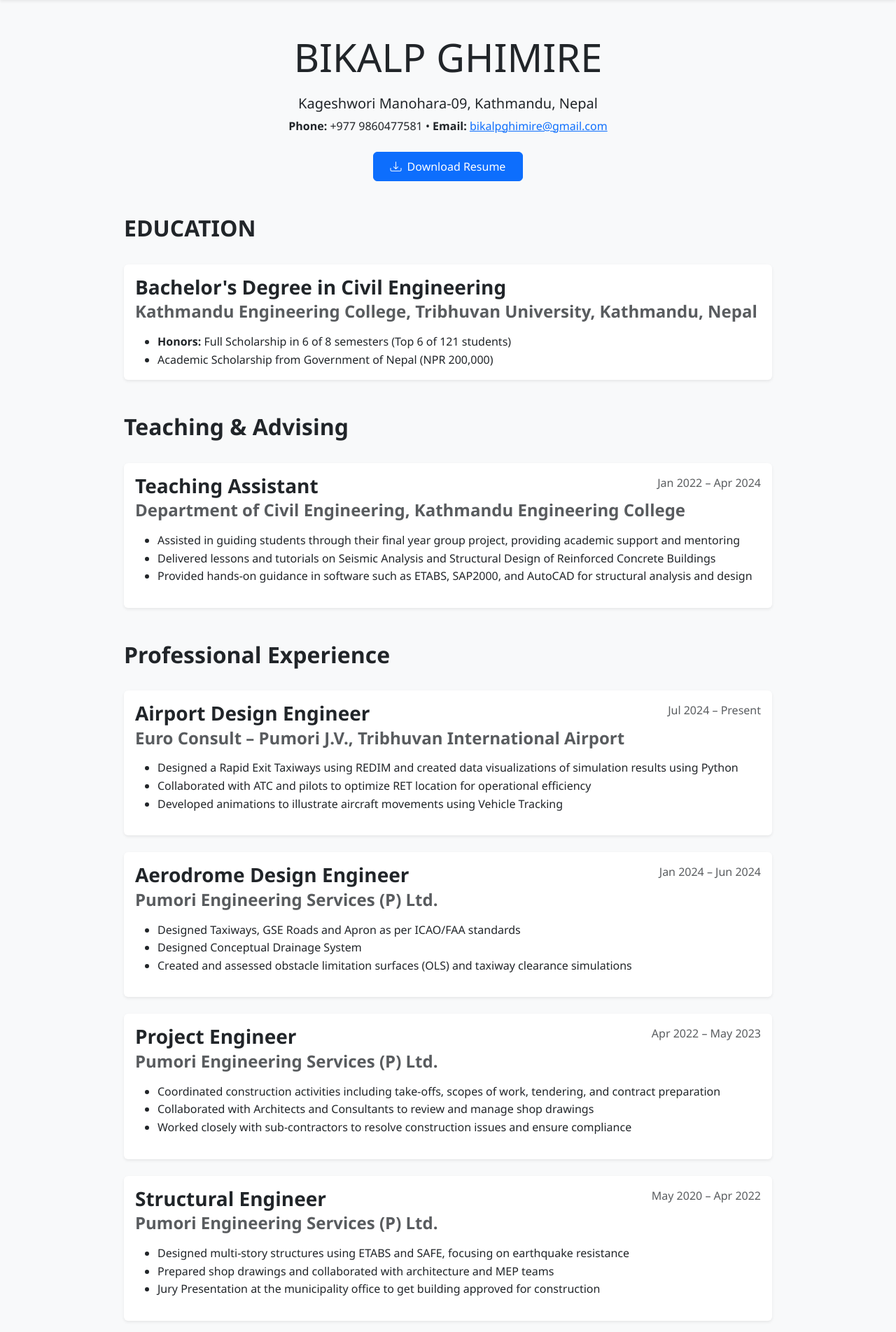
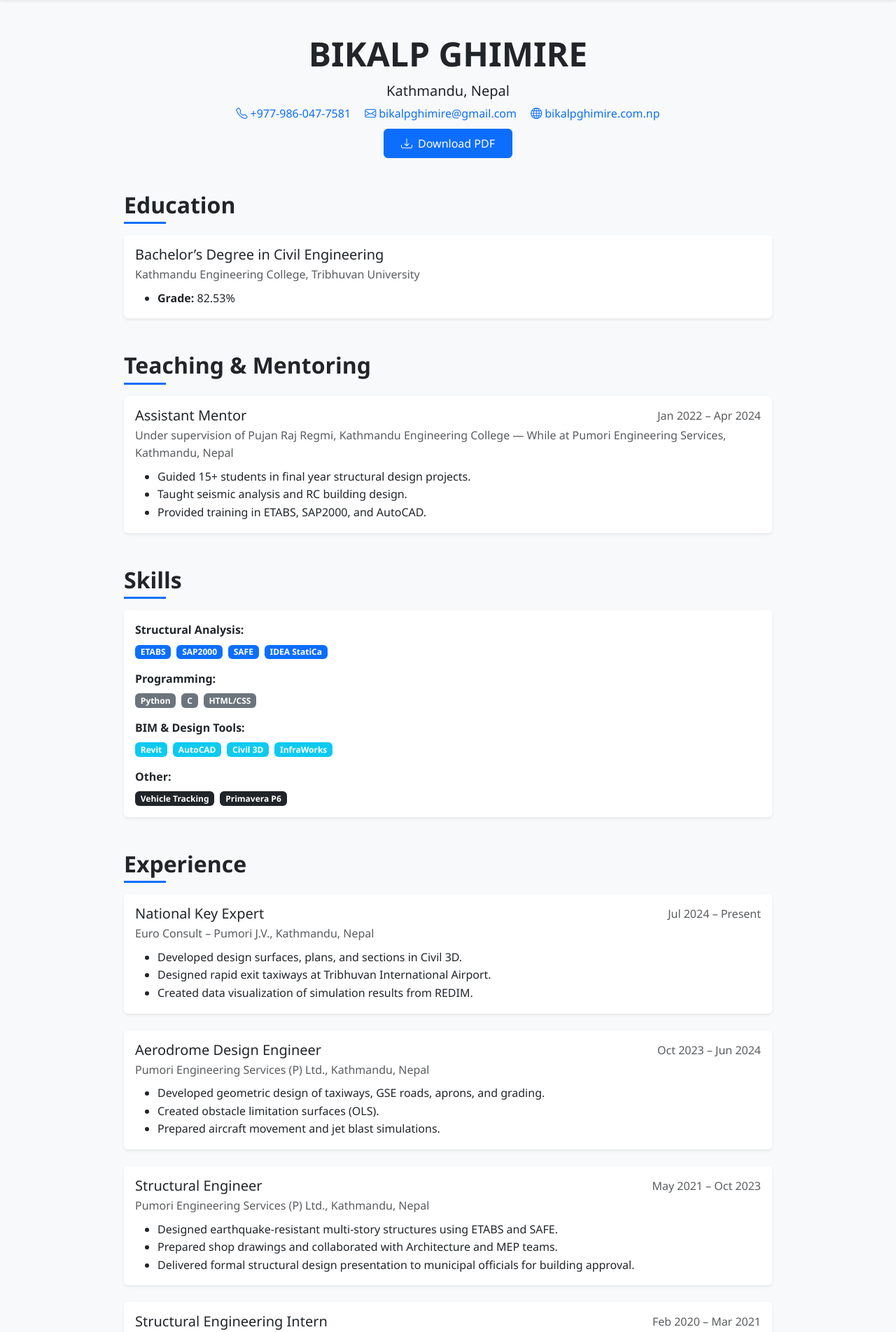
Before and after one commit to bikalpghimire/My-Website, a Flask app: page /resume in a window 1280 px wide. Shown: the part 80-1984 px from the top of the page at 70% size. Run offline with Flask 3, Linux system fonts and the light colour scheme; some libraries are stand-ins or nearby versions.

Commit message:
Changed resume; added new project page for each

```diff
--- a/app.py
+++ b/app.py
@@ -36,6 +36,47 @@ def home():
 @app.route('/projects')
 def projects():
     return render_template('projects.html')
+
+
+@app.route('/projects/rapid-exit-taxiway')
+def project_rapid_exit_taxiway():
+    return render_template('rapid-exit-taxiway.html')
+
+@app.route('/projects/remote-apron-iapp')
+def project_remote_apron_iapp():
+    return render_template('remote-apron-iapp.html')
+
+@app.route('/projects/international-terminal-roof')
+def project_international_terminal_roof():
+    return render_template('international-terminal-roof.html')
+
+@app.route('/projects/shree-airlines-hangar')
+def project_shree_airlines_hangar():
+    return render_template('shree-airlines-hangar.html')
+
+@app.route('/projects/medi-pride-hospital')
+def project_medi_pride_hospital():
+    return render_template('medi-pride-hospital.html')
+
+@app.route('/projects/kushma-resort')
+def project_kushma_resort():
+    return render_template('kushma-resort.html')
+
+@app.route('/projects/little-angels-school')
+def project_little_angels_school():
+    return render_template('little-angels-school.html')
+
+@app.route('/projects/blitz-tower')
+def project_blitz_tower():
+    return render_template('blitz-tower.html')
+
+@app.route('/projects/ksns-headquarters')
+def project_ksns_headquarters():
+    return render_template('ksns-headquarters.html')
+
+@app.route('/projects/animal-sheds-design')
+def project_animal_sheds_design():
+    return render_template('animal-sheds-design.html')
 
 
 @app.route('/resume')
@@ -83,7 +124,7 @@ def contact():
             body=f"""
             Hi {form.name.data},
 
-            Thank you for reaching out to us. We have received your message and will get back to you as soon as possible.
+            Thank you for reaching out to me. I have received your message and will get back to you as soon as possible.
 
             Here's a summary of your message:
             Subject: {form.subject.data}
@@ -119,6 +160,5 @@ def contact():
     return render_template("contact.html", form=form)
 
 
-
 if __name__ == '__main__':
     app.run()
--- a/templates/index.html
+++ b/templates/index.html
@@ -13,7 +13,7 @@
           <h1 class="display-4 fw-bold mb-3">Bikalp Ghimire</h1>
           <h2 class="mb-4" id="introduction"></h2>
         </div>
-        <p class="lead mb-4">Expert in Airport Planning, Structural Design, and Computer Programming</p>
+        <p class="lead mb-4">Expert in Structural Design, Airport Planning, and Computer Programming</p>
         <div class="d-flex gap-3">
           <a href="/projects" class="btn btn-primary btn-lg px-4">View Projects</a>
           <a href="/contact" class="btn btn-outline-primary btn-lg px-4">Contact Me</a>
--- a/templates/resume.html
+++ b/templates/resume.html
@@ -4,209 +4,223 @@
 
 {% block content %}
 <div class="container py-5">
+  <!-- Header -->
   <div class="text-center mb-5">
-    <h1 class="display-4 mb-3">BIKALP GHIMIRE</h1>
-    <div class="contact-info mb-4">
-      <p class="lead mb-1">Kageshwori Manohara-09, Kathmandu, Nepal</p>
-      <p class="mb-1">
-        <strong>Phone:</strong> +977 9860477581 •
-        <strong>Email:</strong> <a href="mailto:bikalpghimire@gmail.com">bikalpghimire@gmail.com</a>
-      </p>
-    </div>
-    <a href="/static/assets/BIKALP_GHIMIRE_CV.pdf" class="btn btn-primary" download>
-      <i class="bi bi-download me-2"></i>Download Resume
+    <h1 class="display-5 fw-bold mb-2">BIKALP GHIMIRE</h1>
+    <p class="lead mb-1">Kathmandu, Nepal</p>
+    <p class="mb-2">
+      <a href="tel:+9779860477581" class="text-decoration-none me-3"><i class="bi bi-telephone me-1"></i>+977-986-047-7581</a>
+      <a href="mailto:bikalpghimire@gmail.com" class="text-decoration-none me-3"><i class="bi bi-envelope me-1"></i>bikalpghimire@gmail.com</a>
+      <a href="https://bikalpghimire.com.np" target="_blank" class="text-decoration-none"><i class="bi bi-globe me-1"></i>bikalpghimire.com.np</a>
+    </p>
+    <a href="/static/assets/Bikalp_Ghimire-CV.pdf" class="btn btn-primary" download>
+      <i class="bi bi-download me-2"></i>Download PDF
     </a>
   </div>
 
   <div class="row">
     <div class="col-lg-10 mx-auto">
-      <!-- Education Section -->
+
+      <!-- Education -->
       <section class="mb-5">
-        <h2 class="section-title mb-4">EDUCATION</h2>
-        <div class="card border-0 shadow-sm mb-4">
+        <h2 class="section-title">Education</h2>
+        <div class="card border-0 shadow-sm">
           <div class="card-body">
-            <h3 class="card-title">Bachelor's Degree in Civil Engineering</h3>
-            <h4 class="card-subtitle mb-3 text-muted">Kathmandu Engineering College, Tribhuvan University, Kathmandu, Nepal</h4>
+            <h3 class="h5 mb-1">Bachelor’s Degree in Civil Engineering</h3>
+            <p class="text-muted mb-2">Kathmandu Engineering College, Tribhuvan University</p>
             <ul class="mb-0">
-              <li><strong>Honors:</strong> Full Scholarship in 6 of 8 semesters (Top 6 of 121 students)</li>
-              <li>Academic Scholarship from Government of Nepal (NPR 200,000)</li>
+              <li><strong>Grade:</strong> 82.53%</li>
             </ul>
           </div>
         </div>
       </section>
 
-      <!-- Teaching Experience -->
+      <!-- Teaching & Mentoring -->
       <section class="mb-5">
-        <h2 class="section-title mb-4">Teaching & Advising</h2>
-        <div class="card border-0 shadow-sm mb-4">
+        <h2 class="section-title">Teaching & Mentoring</h2>
+        <div class="card border-0 shadow-sm">
           <div class="card-body">
-            <div class="d-flex justify-content-between">
-              <h3 class="card-title">Teaching Assistant</h3>
+            <div class="d-flex justify-content-between align-items-start flex-wrap">
+              <h3 class="h5 mb-1">Assistant Mentor</h3>
               <span class="text-muted">Jan 2022 – Apr 2024</span>
             </div>
-            <h4 class="card-subtitle mb-3 text-muted">Department of Civil Engineering, Kathmandu Engineering College</h4>
-            <ul>
-              <li>Assisted in guiding students through their final year group project, providing academic support and mentoring</li>
-              <li>Delivered lessons and tutorials on Seismic Analysis and Structural Design of Reinforced Concrete Buildings</li>
-              <li>Provided hands-on guidance in software such as ETABS, SAP2000, and AutoCAD for structural analysis and design</li>
+            <p class="text-muted mb-2">Under supervision of Pujan Raj Regmi, Kathmandu Engineering College — While at Pumori Engineering Services, Kathmandu, Nepal</p>
+            <ul class="mb-0">
+              <li>Guided 15+ students in final year structural design projects.</li>
+              <li>Taught seismic analysis and RC building design.</li>
+              <li>Provided training in ETABS, SAP2000, and AutoCAD.</li>
             </ul>
           </div>
         </div>
       </section>
 
-      <!-- Professional Experience -->
+      <!-- Skills -->
       <section class="mb-5">
-        <h2 class="section-title mb-4">Professional Experience</h2>
+        <h2 class="section-title">Skills</h2>
+        <div class="card border-0 shadow-sm">
+          <div class="card-body">
+            <div class="mb-2"><strong>Structural Analysis:</strong></div>
+            <div class="d-flex flex-wrap gap-2 mb-3">
+              <span class="badge bg-primary">ETABS</span>
+              <span class="badge bg-primary">SAP2000</span>
+              <span class="badge bg-primary">SAFE</span>
+              <span class="badge bg-primary">IDEA StatiCa</span>
+            </div>
+            <div class="mb-2"><strong>Programming:</strong></div>
+            <div class="d-flex flex-wrap gap-2 mb-3">
+              <span class="badge bg-secondary">Python</span>
+              <span class="badge bg-secondary">C</span>
+              <span class="badge bg-secondary">HTML/CSS</span>
+            </div>
+            <div class="mb-2"><strong>BIM & Design Tools:</strong></div>
+            <div class="d-flex flex-wrap gap-2 mb-3">
+              <span class="badge bg-info">Revit</span>
+              <span class="badge bg-info">AutoCAD</span>
+              <span class="badge bg-info">Civil 3D</span>
+              <span class="badge bg-info">InfraWorks</span>
+            </div>
+            <div class="mb-2"><strong>Other:</strong></div>
+            <div class="d-flex flex-wrap gap-2">
+              <span class="badge bg-dark">Vehicle Tracking</span>
+              <span class="badge bg-dark">Primavera P6</span>
+            </div>
+          </div>
+        </div>
+      </section>
+
+      <!-- Experience -->
+      <section class="mb-5">
+        <h2 class="section-title">Experience</h2>
 
         <div class="card border-0 shadow-sm mb-4">
           <div class="card-body">
-            <div class="d-flex justify-content-between">
-              <h3 class="card-title">Airport Design Engineer</h3>
+            <div class="d-flex justify-content-between align-items-start flex-wrap">
+              <h3 class="h5 mb-1">National Key Expert</h3>
               <span class="text-muted">Jul 2024 – Present</span>
             </div>
-            <h4 class="card-subtitle mb-3 text-muted">Euro Consult – Pumori J.V., Tribhuvan International Airport</h4>
-            <ul>
-              <li>Designed a Rapid Exit Taxiways using REDIM and created data visualizations of simulation results using Python</li>
-              <li>Collaborated with ATC and pilots to optimize RET location for operational efficiency</li>
-              <li>Developed animations to illustrate aircraft movements using Vehicle Tracking</li>
+            <p class="text-muted mb-2">Euro Consult – Pumori J.V., Kathmandu, Nepal</p>
+            <ul class="mb-0">
+              <li>Developed design surfaces, plans, and sections in Civil 3D.</li>
+              <li>Designed rapid exit taxiways at Tribhuvan International Airport.</li>
+              <li>Created data visualization of simulation results from REDIM.</li>
             </ul>
           </div>
         </div>
 
         <div class="card border-0 shadow-sm mb-4">
           <div class="card-body">
-            <div class="d-flex justify-content-between">
-              <h3 class="card-title">Aerodrome Design Engineer</h3>
-              <span class="text-muted">Jan 2024 – Jun 2024</span>
+            <div class="d-flex justify-content-between align-items-start flex-wrap">
+              <h3 class="h5 mb-1">Aerodrome Design Engineer</h3>
+              <span class="text-muted">Oct 2023 – Jun 2024</span>
             </div>
-            <h4 class="card-subtitle mb-3 text-muted">Pumori Engineering Services (P) Ltd.</h4>
-            <ul>
-              <li>Designed Taxiways, GSE Roads and Apron as per ICAO/FAA standards</li>
-              <li>Designed Conceptual Drainage System</li>
-              <li>Created and assessed obstacle limitation surfaces (OLS) and taxiway clearance simulations</li>
+            <p class="text-muted mb-2">Pumori Engineering Services (P) Ltd., Kathmandu, Nepal</p>
+            <ul class="mb-0">
+              <li>Developed geometric design of taxiways, GSE roads, aprons, and grading.</li>
+              <li>Created obstacle limitation surfaces (OLS).</li>
+              <li>Prepared aircraft movement and jet blast simulations.</li>
             </ul>
           </div>
         </div>
 
         <div class="card border-0 shadow-sm mb-4">
           <div class="card-body">
-            <div class="d-flex justify-content-between">
-              <h3 class="card-title">Project Engineer</h3>
-              <span class="text-muted">Apr 2022 – May 2023</span>
+            <div class="d-flex justify-content-between align-items-start flex-wrap">
+              <h3 class="h5 mb-1">Structural Engineer</h3>
+              <span class="text-muted">May 2021 – Oct 2023</span>
             </div>
-            <h4 class="card-subtitle mb-3 text-muted">Pumori Engineering Services (P) Ltd.</h4>
-            <ul>
-              <li>Coordinated construction activities including take-offs, scopes of work, tendering, and contract preparation</li>
-              <li>Collaborated with Architects and Consultants to review and manage shop drawings</li>
-              <li>Worked closely with sub-contractors to resolve construction issues and ensure compliance</li>
-            </ul>
-          </div>
-        </div>
-
-        <div class="card border-0 shadow-sm mb-4">
-          <div class="card-body">
-            <div class="d-flex justify-content-between">
-              <h3 class="card-title">Structural Engineer</h3>
-              <span class="text-muted">May 2020 – Apr 2022</span>
-            </div>
-            <h4 class="card-subtitle mb-3 text-muted">Pumori Engineering Services (P) Ltd.</h4>
-            <ul>
-              <li>Designed multi-story structures using ETABS and SAFE, focusing on earthquake resistance</li>
-              <li>Prepared shop drawings and collaborated with architecture and MEP teams</li>
-              <li>Jury Presentation at the municipality office to get building approved for construction</li>
-            </ul>
-          </div>
-        </div>
-      </section>
-
-      <!-- Technical Skills -->
-      <section class="mb-5">
-        <h2 class="section-title mb-4">Technical Skills</h2>
-        <div class="d-flex flex-wrap gap-2">
-          <span class="badge bg-primary">Python</span>
-          <span class="badge bg-primary">HTML/CSS</span>
-          <span class="badge bg-primary">Civil 3D</span>
-          <span class="badge bg-primary">Vehicle Tracking</span>
-          <span class="badge bg-primary">Infraworks</span>
-          <span class="badge bg-primary">Revit</span>
-          <span class="badge bg-primary">AutoCAD</span>
-          <span class="badge bg-primary">ETABS</span>
-          <span class="badge bg-primary">SAP2000</span>
-          <span class="badge bg-primary">SAFE</span>
-          <span class="badge bg-primary">IDEA StatiCa</span>
-          <span class="badge bg-primary">Primavera P6</span>
-        </div>
-      </section>
-
-      <!-- Training & Courses -->
-      <section class="mb-5">
-        <h2 class="section-title mb-4">Training & Courses</h2>
-        <div class="card border-0 shadow-sm">
-          <div class="card-body">
+            <p class="text-muted mb-2">Pumori Engineering Services (P) Ltd., Kathmandu, Nepal</p>
             <ul class="mb-0">
-              <li><strong>"HarvardX: CS50's Introduction to Computer Science"</strong> – Harvard University, 2025</li>
-              <li><strong>"100 Days of Code: The Complete Python Pro Bootcamp"</strong> – Udemy, 2024</li>
-              <li><strong>"Professional in Project Planning and Management Using Primavera"</strong> – Synergy School of Business Skills, May 2024</li>
-            </ul>
-          </div>
-        </div>
-      </section>
-
-      <!-- Freelancing Experience -->
-      <section class="mb-5">
-        <h2 class="section-title mb-4">Freelancing Experience</h2>
-        <div class="card border-0 shadow-sm mb-4">
-          <div class="card-body">
-            <div class="d-flex justify-content-between">
-              <h3 class="card-title">Civil Engineer</h3>
-              <span class="text-muted">Dec 2023 – Jun 2024</span>
-            </div>
-            <h4 class="card-subtitle mb-3 text-muted">Heifer International Nepal</h4>
-            <p>Designing of Animal Sheds to be implemented in various regions of Nepal</p>
-            <ul>
-              <li>Designed goat, buffalo and cattle shed of various capacity including shop drawings and 3D animations</li>
-              <li>Collaborated with agricultural engineers and veterinarians about different standards and requirements</li>
+              <li>Designed earthquake-resistant multi-story structures using ETABS and SAFE.</li>
+              <li>Prepared shop drawings and collaborated with Architecture and MEP teams.</li>
+              <li>Delivered formal structural design presentation to municipal officials for building approval.</li>
             </ul>
           </div>
         </div>
 
         <div class="card border-0 shadow-sm">
           <div class="card-body">
-            <div class="d-flex justify-content-between">
-              <h3 class="card-title">CAD Engineer</h3>
-              <span class="text-muted">Jan 2020 – Feb 2020</span>
+            <div class="d-flex justify-content-between align-items-start flex-wrap">
+              <h3 class="h5 mb-1">Structural Engineering Intern</h3>
+              <span class="text-muted">Feb 2020 – Mar 2021</span>
             </div>
-            <h4 class="card-subtitle mb-3 text-muted">Heifer International Nepal</h4>
-            <ul>
-              <li>Prepared shop drawings (Plan, Elevation, Section, and Typical Details) of Layers Chicken Shed and Fattening Units</li>
-              <li>Designed as per client's requirements and specifications</li>
+            <p class="text-muted mb-2">Pumori Engineering Services (P) Ltd., Kathmandu, Nepal</p>
+            <ul class="mb-0">
+              <li>Prepared structural drawings and reinforcement details using AutoCAD and Revit.</li>
+              <li>Supported preparation of design calculation reports and construction documentation.</li>
+              <li>Conducted site visits to monitor construction progress and ensure design compliance.</li>
             </ul>
           </div>
         </div>
       </section>
 
-      <!-- Certifications -->
+      <!-- Freelance Experience -->
       <section class="mb-5">
-        <h2 class="section-title mb-4">Professional Certificate / License</h2>
+        <h2 class="section-title">Freelance Experience</h2>
+        <div class="card border-0 shadow-sm mb-4">
+          <div class="card-body">
+            <div class="d-flex justify-content-between align-items-start flex-wrap">
+              <h3 class="h5 mb-1">Civil Engineer</h3>
+              <span class="text-muted">Dec 2023 – Jun 2024</span>
+            </div>
+            <p class="text-muted mb-2">Heifer International Nepal — Remote / Nepal</p>
+            <ul class="mb-0">
+              <li>Designed goat, buffalo, and cattle sheds with shop drawings and 3D animations.</li>
+              <li>Coordinated with agricultural engineers and veterinarians on standards and specifications.</li>
+            </ul>
+          </div>
+        </div>
         <div class="card border-0 shadow-sm">
           <div class="card-body">
-            <p class="mb-0">Certificate for Registered Engineers issued by Nepal Engineering Council</p>
+            <div class="d-flex justify-content-between align-items-start flex-wrap">
+              <h3 class="h5 mb-1">Freelance Structural Design Projects</h3>
+              <span class="text-muted">2022 – Present</span>
+            </div>
+            <p class="text-muted mb-2">Independent Structural Designer — Remote / Nepal</p>
             <ul class="mb-0">
-              <li>General Engineer License, Regd. No.: 30472 Civil "A" Category</li>
+              <li>Delivered structural designs for RCC and steel buildings.</li>
+              <li>Produced drawings, BOQs, and reports using AutoCAD, ETABS, and SAFE.</li>
             </ul>
           </div>
         </div>
       </section>
 
-      <!-- Languages -->
+      <!-- Honors & Awards -->
       <section class="mb-5">
-        <h2 class="section-title mb-4">Languages</h2>
-        <div class="d-flex flex-wrap gap-3">
-          <span class="badge bg-secondary">English: Proficient</span>
-          <span class="badge bg-secondary">Nepali: Native</span>
-          <span class="badge bg-secondary">Hindi: Conversational</span>
+        <h2 class="section-title">Honors & Awards</h2>
+        <div class="card border-0 shadow-sm">
+          <div class="card-body">
+            <ul class="mb-0">
+              <li><strong>Merit-Based Scholarship</strong> — Kathmandu Engineering College: Full tuition waiver awarded in 6 out of 8 semesters for ranking in top 5%.</li>
+              <li><strong>Academic Scholarship for Engineering</strong> — Government of Nepal: Awarded NPR 200,000 for academic excellence (children of government employees).</li>
+            </ul>
+          </div>
         </div>
       </section>
+
+      <!-- Professional License -->
+      <section class="mb-5">
+        <h2 class="section-title">Professional License</h2>
+        <div class="card border-0 shadow-sm">
+          <div class="card-body">
+            <p class="mb-0">Registered Engineer, Nepal Engineering Council — License No.: <strong>30472</strong> | Civil ‘A’ Category</p>
+          </div>
+        </div>
+      </section>
+
+      <!-- Certifications & Courses -->
+      <section class="mb-4">
+        <h2 class="section-title">Certifications & Courses</h2>
+        <div class="card border-0 shadow-sm">
+          <div class="card-body">
+            <ul class="mb-0">
+              <li><strong>CS50’s Introduction to Computer Science</strong> — HarvardX (Harvard University), <span class="text-muted">2025</span> — <a href="https://certificates.cs50.io/62dac0bf-6ca8-4085-9c6a-15e110294cd6.pdf?size=letter" target="_blank" rel="noopener">View certificate</a></li>
+              <li><strong>100 Days of Code: The Complete Python Pro Bootcamp</strong> — Udemy, <span class="text-muted">2024</span></li>
+              <li><strong>Professional in Project Planning and Management using Primavera</strong> — Synergy School of Business Studies (Chennai), <span class="text-muted">2024</span> — <a href="https://drive.google.com/file/d/10U8OvweJZ5JmV-1Qi7en_Opmywh9DnOI/view?usp=sharing" target="_blank" rel="noopener">View certificate</a></li>
+            </ul>
+          </div>
+        </div>
+      </section>
+
     </div>
   </div>
 </div>
@@ -214,34 +228,9 @@
 
 {% block styles %}
 <style>
-  .section-title {
-    position: relative;
-    padding-bottom: 0.5rem;
-    margin-bottom: 1.5rem;
-  }
-
-  .section-title::after {
-    content: '';
-    position: absolute;
-    left: 0;
-    bottom: 0;
-    width: 60px;
-    height: 3px;
-    background: var(--primary);
-  }
-
-  .card {
-    transition: all 0.3s ease;
-  }
-
-  .card:hover {
-    transform: translateY(-3px);
-    box-shadow: 0 5px 15px rgba(0,0,0,0.1) !important;
-  }
-
-  .badge {
-    font-size: 0.9rem;
-    padding: 0.5em 0.75em;
-  }
+  .section-title{position:relative;padding-bottom:.5rem;margin-bottom:1rem}
+  .section-title::after{content:'';position:absolute;left:0;bottom:0;width:60px;height:3px;background:var(--primary-color,#0d6efd)}
+  .card{transition:all .25s ease}
+  .card:hover{transform:translateY(-2px);box-shadow:0 10px 20px rgba(0,0,0,.08)}
 </style>
 {% endblock %}
```
Also changed, not shown: static/assets/project-descriptions.md (added, +5 -0 lines), templates/animal-sheds-design.html (added, +31 -0 lines), templates/blitz-tower.html (added, +30 -0 lines), templates/international-terminal-roof.html (added, +31 -0 lines), templates/ksns-headquarters.html (added, +30 -0 lines), templates/kushma-resort.html (added, +31 -0 lines), templates/little-angels-school.html (added, +30 -0 lines), templates/medi-pride-hospital.html (added, +30 -0 lines), templates/projects.html (+24 -35 lines), templates/rapid-exit-taxiway.html (added, +44 -0 lines), templates/remote-apron-iapp.html (added, +31 -0 lines), templates/shree-airlines-hangar.html (added, +30 -0 lines), 2 other files.
